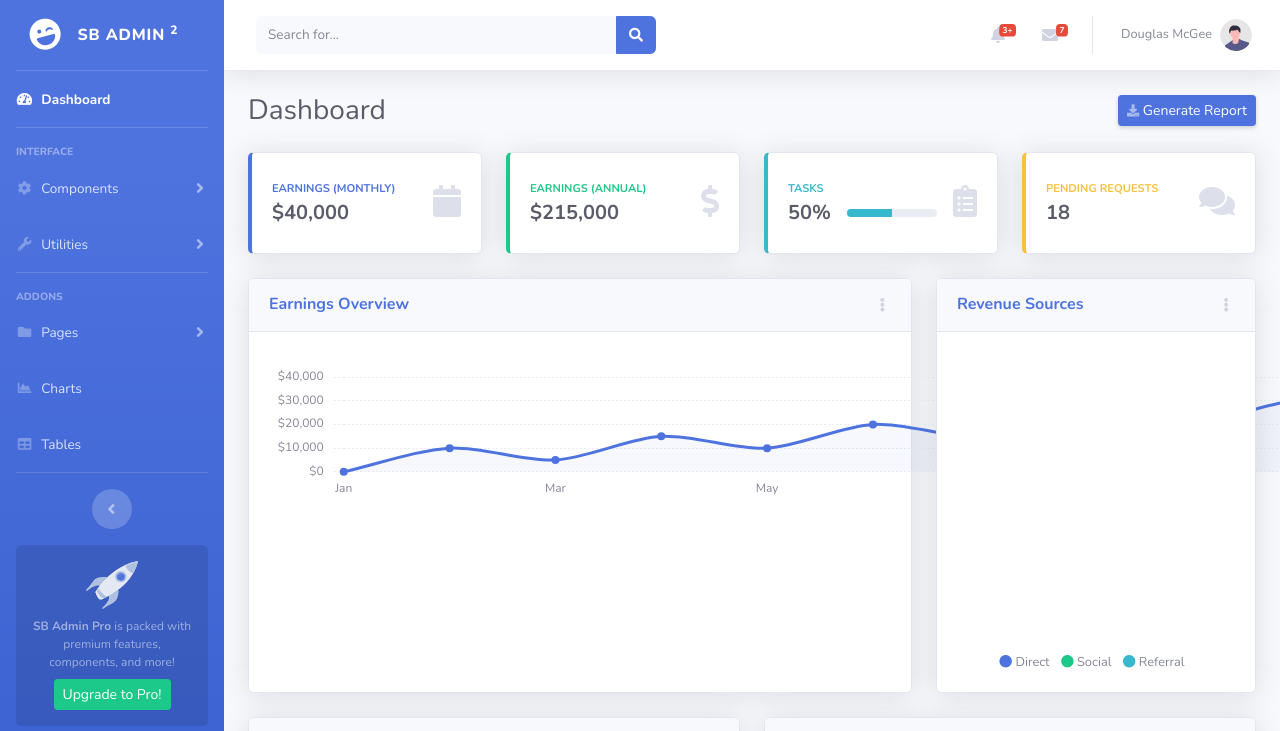
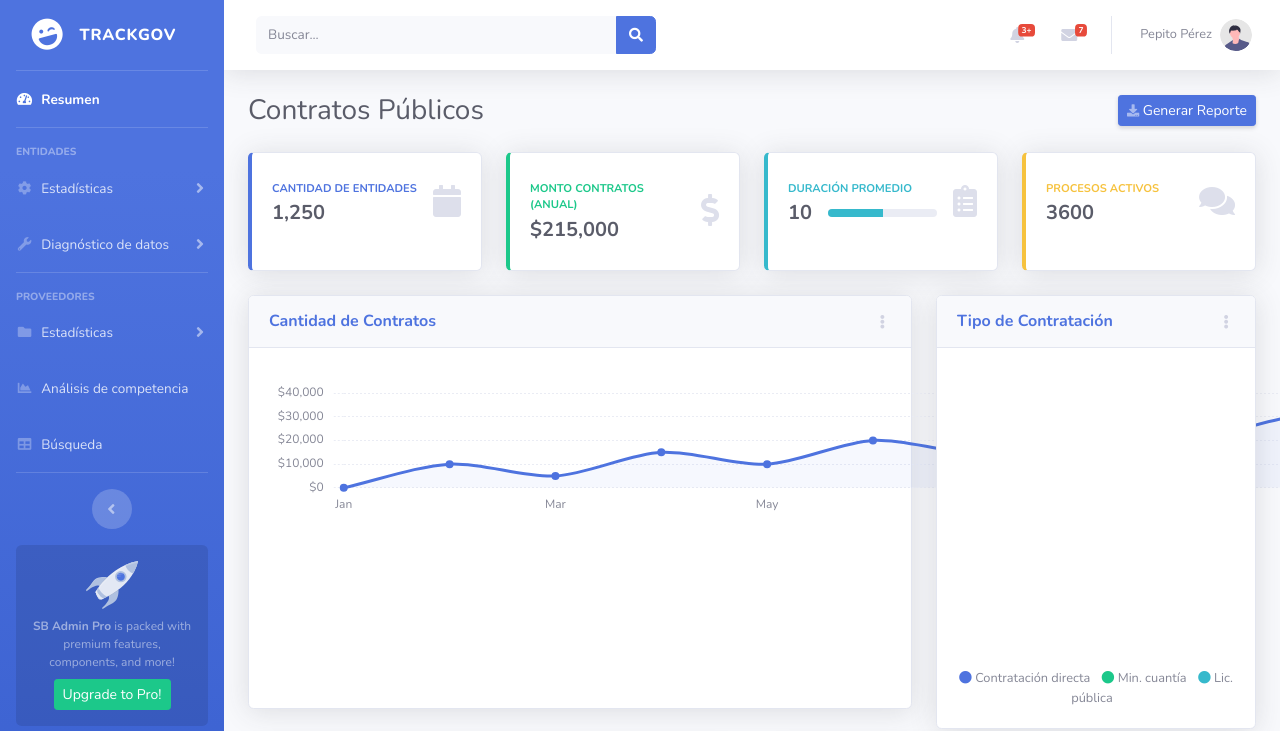
Before and after one commit to cristiantomo/cristiantomo.github.io, a website with bundled scripts: page index.html in a window 1280 px wide. Shown: the top 731 px of the page. Built offline with nearby package versions, Linux system fonts and the light colour scheme.

Commit message:
Modificacion de UI e UX inicial

```diff
--- a/index.html
+++ b/index.html
@@ -35,7 +35,7 @@
                 <div class="sidebar-brand-icon rotate-n-15">
                     <i class="fas fa-laugh-wink"></i>
                 </div>
-                <div class="sidebar-brand-text mx-3">SB Admin <sup>2</sup></div>
+                <div class="sidebar-brand-text mx-3">TrackGov</div>
             </a>
 
             <!-- Divider -->
@@ -45,7 +45,7 @@
             <li class="nav-item active">
                 <a class="nav-link" href="index.html">
                     <i class="fas fa-fw fa-tachometer-alt"></i>
-                    <span>Dashboard</span></a>
+                    <span>Resumen</span></a>
             </li>
 
             <!-- Divider -->
@@ -53,7 +53,7 @@
 
             <!-- Heading -->
             <div class="sidebar-heading">
-                Interface
+                Entidades
             </div>
 
             <!-- Nav Item - Pages Collapse Menu -->
@@ -61,7 +61,7 @@
                 <a class="nav-link collapsed" href="#" data-toggle="collapse" data-target="#collapseTwo"
                     aria-expanded="true" aria-controls="collapseTwo">
                     <i class="fas fa-fw fa-cog"></i>
-                    <span>Components</span>
+                    <span>Estadísticas</span>
                 </a>
                 <div id="collapseTwo" class="collapse" aria-labelledby="headingTwo" data-parent="#accordionSidebar">
                     <div class="bg-white py-2 collapse-inner rounded">
@@ -77,7 +77,7 @@
                 <a class="nav-link collapsed" href="#" data-toggle="collapse" data-target="#collapseUtilities"
                     aria-expanded="true" aria-controls="collapseUtilities">
                     <i class="fas fa-fw fa-wrench"></i>
-                    <span>Utilities</span>
+                    <span>Diagnóstico de datos</span>
                 </a>
                 <div id="collapseUtilities" class="collapse" aria-labelledby="headingUtilities"
                     data-parent="#accordionSidebar">
@@ -96,7 +96,7 @@
 
             <!-- Heading -->
             <div class="sidebar-heading">
-                Addons
+                Proveedores
             </div>
 
             <!-- Nav Item - Pages Collapse Menu -->
@@ -104,7 +104,7 @@
                 <a class="nav-link collapsed" href="#" data-toggle="collapse" data-target="#collapsePages"
                     aria-expanded="true" aria-controls="collapsePages">
                     <i class="fas fa-fw fa-folder"></i>
-                    <span>Pages</span>
+                    <span>Estadísticas</span>
                 </a>
                 <div id="collapsePages" class="collapse" aria-labelledby="headingPages" data-parent="#accordionSidebar">
                     <div class="bg-white py-2 collapse-inner rounded">
@@ -124,14 +124,14 @@
             <li class="nav-item">
                 <a class="nav-link" href="charts.html">
                     <i class="fas fa-fw fa-chart-area"></i>
-                    <span>Charts</span></a>
+                    <span>Análisis de competencia</span></a>
             </li>
 
             <!-- Nav Item - Tables -->
             <li class="nav-item">
                 <a class="nav-link" href="tables.html">
                     <i class="fas fa-fw fa-table"></i>
-                    <span>Tables</span></a>
+                    <span>Búsqueda</span></a>
             </li>
 
             <!-- Divider -->
@@ -170,7 +170,7 @@
                     <form
                         class="d-none d-sm-inline-block form-inline mr-auto ml-md-3 my-2 my-md-0 mw-100 navbar-search">
                         <div class="input-group">
-                            <input type="text" class="form-control bg-light border-0 small" placeholder="Search for..."
+                            <input type="text" class="form-control bg-light border-0 small" placeholder="Buscar..."
                                 aria-label="Search" aria-describedby="basic-addon2">
                             <div class="input-group-append">
                                 <button class="btn btn-primary" type="button">
@@ -228,8 +228,8 @@
                                         </div>
                                     </div>
                                     <div>
-                                        <div class="small text-gray-500">December 12, 2019</div>
-                                        <span class="font-weight-bold">A new monthly report is ready to download!</span>
+                                        <div class="small text-gray-500">Mayo 10, 2022</div>
+                                        <span class="font-weight-bold">Hemos actualizado los datos del SECOP II!</span>
                                     </div>
                                 </a>
                                 <a class="dropdown-item d-flex align-items-center" href="#">
@@ -330,7 +330,7 @@
                         <li class="nav-item dropdown no-arrow">
                             <a class="nav-link dropdown-toggle" href="#" id="userDropdown" role="button"
                                 data-toggle="dropdown" aria-haspopup="true" aria-expanded="false">
-                                <span class="mr-2 d-none d-lg-inline text-gray-600 small">Douglas McGee</span>
+                                <span class="mr-2 d-none d-lg-inline text-gray-600 small">Pepito Pérez</span>
                                 <img class="img-profile rounded-circle"
                                     src="img/undraw_profile.svg">
                             </a>
@@ -367,9 +367,9 @@
 
                     <!-- Page Heading -->
                     <div class="d-sm-flex align-items-center justify-content-between mb-4">
-                        <h1 class="h3 mb-0 text-gray-800">Dashboard</h1>
+                        <h1 class="h3 mb-0 text-gray-800">Contratos Públicos</h1>
                         <a href="#" class="d-none d-sm-inline-block btn btn-sm btn-primary shadow-sm"><i
-                                class="fas fa-download fa-sm text-white-50"></i> Generate Report</a>
+                                class="fas fa-download fa-sm text-white-50"></i> Generar Reporte</a>
                     </div>
 
                     <!-- Content Row -->
@@ -382,8 +382,8 @@
                                     <div class="row no-gutters align-items-center">
                                         <div class="col mr-2">
                                             <div class="text-xs font-weight-bold text-primary text-uppercase mb-1">
-                                                Earnings (Monthly)</div>
-                                            <div class="h5 mb-0 font-weight-bold text-gray-800">$40,000</div>
+                                                Cantidad de     Entidades</div>
+                                            <div class="h5 mb-0 font-weight-bold text-gray-800">1,250</div>
                                         </div>
                                         <div class="col-auto">
                                             <i class="fas fa-calendar fa-2x text-gray-300"></i>
@@ -400,7 +400,7 @@
                                     <div class="row no-gutters align-items-center">
                                         <div class="col mr-2">
                                             <div class="text-xs font-weight-bold text-success text-uppercase mb-1">
-                                                Earnings (Annual)</div>
+                                                Monto contratos (Anual)</div>
                                             <div class="h5 mb-0 font-weight-bold text-gray-800">$215,000</div>
                                         </div>
                                         <div class="col-auto">
@@ -417,11 +417,11 @@
                                 <div class="card-body">
                                     <div class="row no-gutters align-items-center">
                                         <div class="col mr-2">
-                                            <div class="text-xs font-weight-bold text-info text-uppercase mb-1">Tasks
+                                            <div class="text-xs font-weight-bold text-info text-uppercase mb-1">Duración promedio
                                             </div>
                                             <div class="row no-gutters align-items-center">
                                                 <div class="col-auto">
-                                                    <div class="h5 mb-0 mr-3 font-weight-bold text-gray-800">50%</div>
+                                                    <div class="h5 mb-0 mr-3 font-weight-bold text-gray-800">10</div>
                                                 </div>
                                                 <div class="col">
                                                     <div class="progress progress-sm mr-2">
@@ -447,8 +447,8 @@
                                     <div class="row no-gutters align-items-center">
                                         <div class="col mr-2">
                                             <div class="text-xs font-weight-bold text-warning text-uppercase mb-1">
-                                                Pending Requests</div>
-                                            <div class="h5 mb-0 font-weight-bold text-gray-800">18</div>
+                                                Procesos activos</div>
+                                            <div class="h5 mb-0 font-weight-bold text-gray-800">3600</div>
                                         </div>
                                         <div class="col-auto">
                                             <i class="fas fa-comments fa-2x text-gray-300"></i>
@@ -469,7 +469,7 @@
                                 <!-- Card Header - Dropdown -->
                                 <div
                                     class="card-header py-3 d-flex flex-row align-items-center justify-content-between">
-                                    <h6 class="m-0 font-weight-bold text-primary">Earnings Overview</h6>
+                                    <h6 class="m-0 font-weight-bold text-primary">Cantidad de Contratos</h6>
                                     <div class="dropdown no-arrow">
                                         <a class="dropdown-toggle" href="#" role="button" id="dropdownMenuLink"
                                             data-toggle="dropdown" aria-haspopup="true" aria-expanded="false">
@@ -500,7 +500,7 @@
                                 <!-- Card Header - Dropdown -->
                                 <div
                                     class="card-header py-3 d-flex flex-row align-items-center justify-content-between">
-                                    <h6 class="m-0 font-weight-bold text-primary">Revenue Sources</h6>
+                                    <h6 class="m-0 font-weight-bold text-primary">Tipo de Contratación</h6>
                                     <div class="dropdown no-arrow">
                                         <a class="dropdown-toggle" href="#" role="button" id="dropdownMenuLink"
                                             data-toggle="dropdown" aria-haspopup="true" aria-expanded="false">
@@ -523,13 +523,13 @@
                                     </div>
                                     <div class="mt-4 text-center small">
                                         <span class="mr-2">
-                                            <i class="fas fa-circle text-primary"></i> Direct
+                                            <i class="fas fa-circle text-primary"></i> Contratación directa
                                         </span>
                                         <span class="mr-2">
-                                            <i class="fas fa-circle text-success"></i> Social
+                                            <i class="fas fa-circle text-success"></i> Min. cuantía
                                         </span>
                                         <span class="mr-2">
-                                            <i class="fas fa-circle text-info"></i> Referral
+                                            <i class="fas fa-circle text-info"></i> Lic. pública
                                         </span>
                                     </div>
                                 </div>
```
Also changed, not shown: css/sb-admin-2.css.
